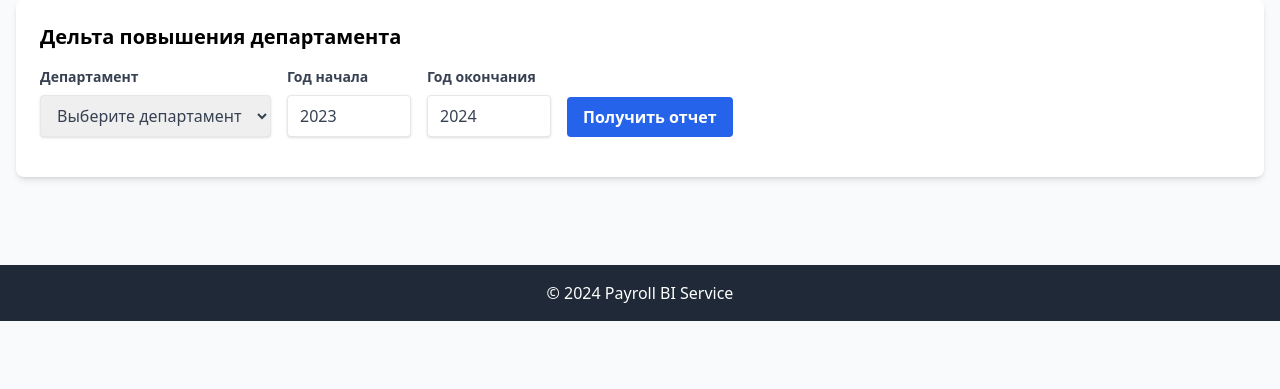
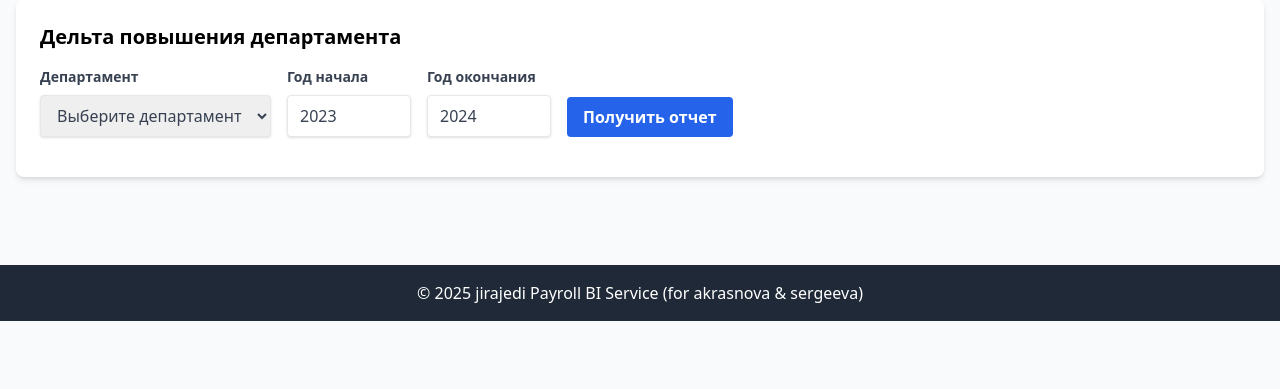
Before and after one commit to vvryzhov/cb, a Django app: page /analytics/ in a window 1280 px wide. Shown: the part 313-702 px from the top of the page. Run offline with Django 5.2, Linux system fonts and the light colour scheme; data that the repository does not hold is empty; parts of the project's set-up code (start-up, migrations or seed data) failed here and were passed over; some libraries are stand-ins or nearby versions.

Commit message:
Update footer text

```diff
--- a/templates/base.html
+++ b/templates/base.html
@@ -53,7 +53,7 @@
     </main>
 
     <footer class="bg-gray-800 text-white text-center py-4 mt-8">
-        <p>&copy; 2024 Payroll BI Service</p>
+        <p>&copy; 2025 jirajedi Payroll BI Service (for akrasnova & sergeeva)</p>
     </footer>
 
     {% block extra_js %}{% endblock %}
```
